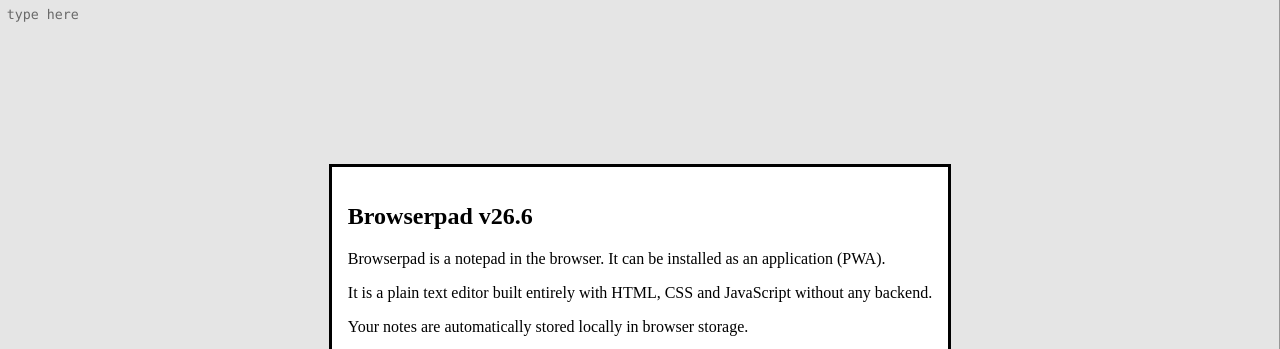
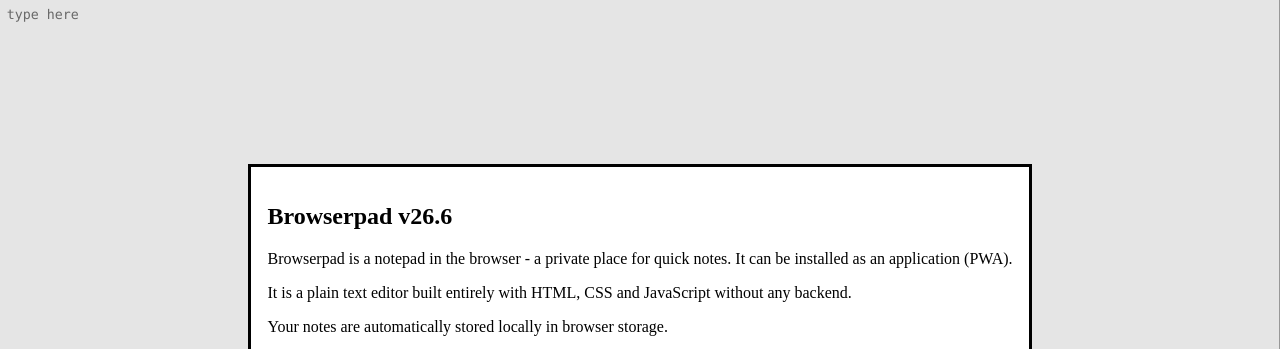
Before and after one commit to rstefko/browserpad, a website: page public/index.html in a window 1280 px wide. Both pictures are taken after a click on the link "About Browserpad". Shown: the top 349 px of the page. Drawn offline with Linux system fonts and the light colour scheme.

```diff
--- a/public/index.html
+++ b/public/index.html
@@ -41,7 +41,7 @@
   </nav>
   <dialog id="about">
     <h2>Browserpad v26.6</h2>
-    <p>Browserpad is a notepad in the browser. It can be installed as an application (PWA).</p>
+    <p>Browserpad is a notepad in the browser - a private place for quick notes. It can be installed as an application (PWA).</p>
     <p>It is a plain text editor built entirely with HTML, CSS and JavaScript without any backend.</p>
     <p>Your notes are automatically stored locally in browser storage.</p>
     <p>The source code is based on original Browserpad <a href="https://github.com/Browserpad/browserpad">available on GitHub</a>.</p>
```
Also changed, not shown: public/manifest.json, public/screenshot.png (added), 1 other file.
